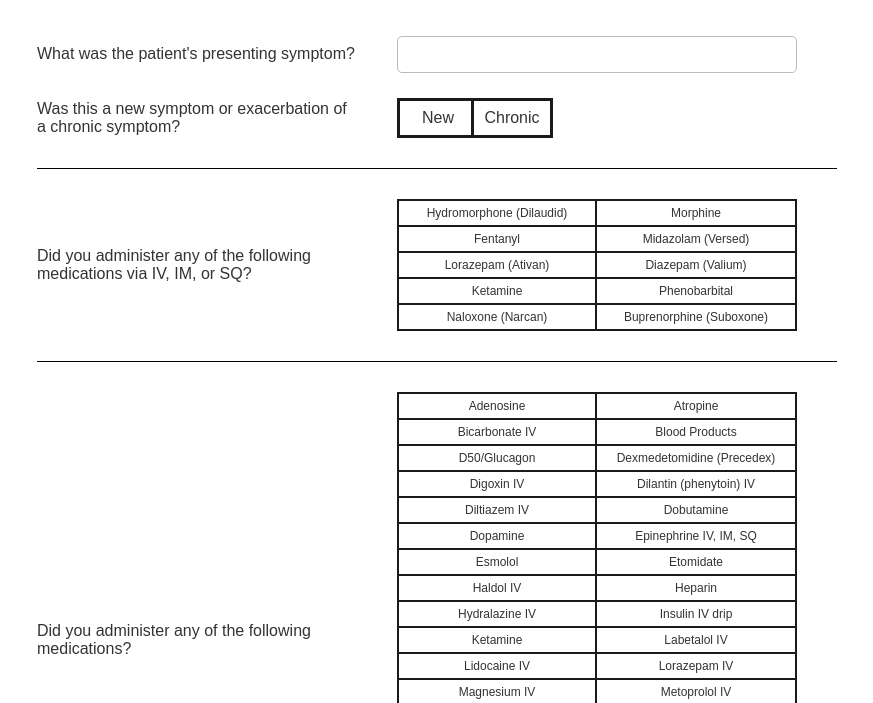
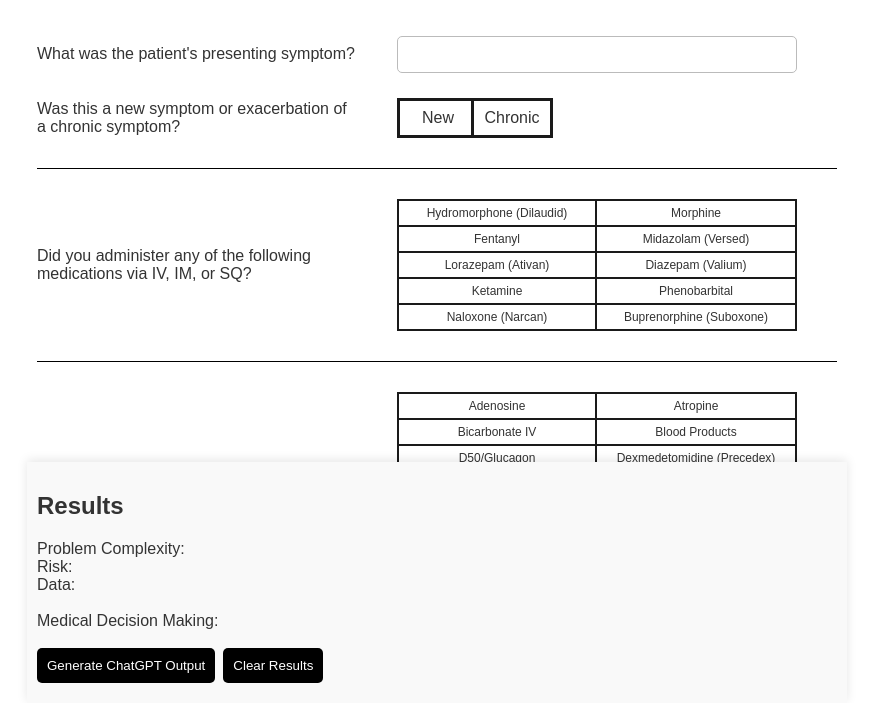
Before and after one commit to cpreiksaitis/mdmcalculator, a website: page public/index.html in a window 1280 px wide. Shown: the part 97-800 px from the top of the page, without its empty margins (203-1076 px from the left). Drawn offline with Linux system fonts and the light colour scheme.

Commit message:
Update index.html

```diff
--- a/public/index.html
+++ b/public/index.html
@@ -738,9 +738,9 @@ document.addEventListener('scroll', function() {
 
       if (distanceFromBottom <= 300 && floatingResultsDiv.style.opacity !== "1") {
         floatingResultsDiv.style.visibility = 'visible';
-        floatingResultsDiv.style.opacity = '1'; // This will trigger the fade in due to the CSS transition
+        floatingResultsDiv.style.opacity = '1';
     }
-}
+});
 
 
 
```
